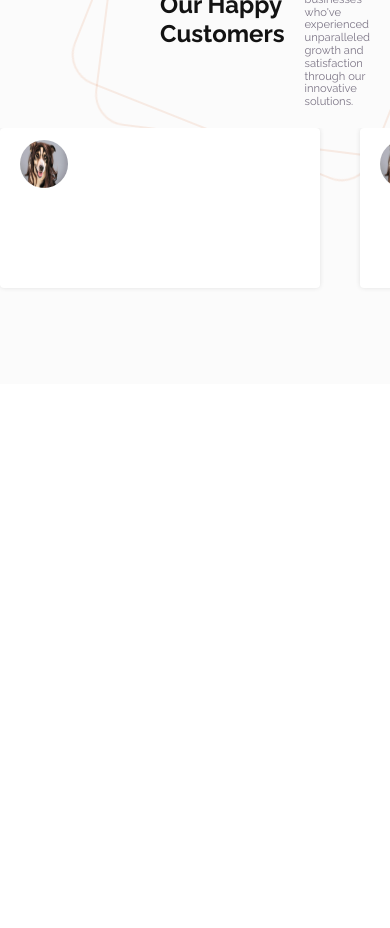
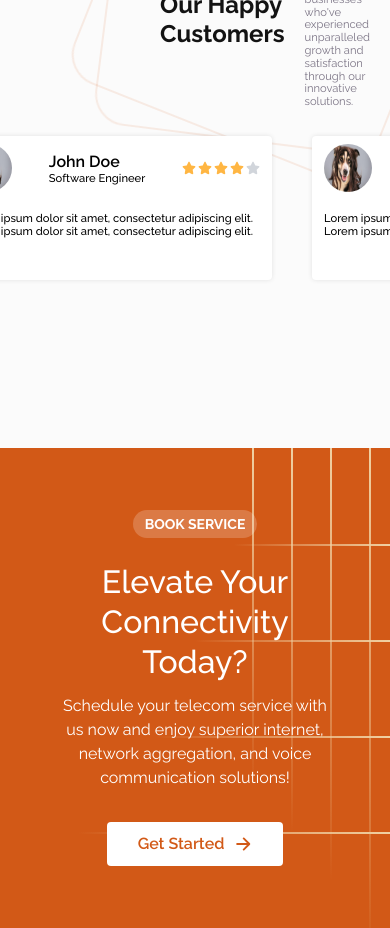
Before and after one commit to Tinalexman/broad-based, a Next.js app: page / in a window 390 px wide. Shown: the part 6520-7448 px from the top of the page. Before the commit the page ends 6904 px from the top, so only its background shows below. Built offline with nearby package versions, Linux system fonts and the light colour scheme.

Commit message:
Added the get started section

```diff
--- a/src/app/globals.css
+++ b/src/app/globals.css
@@ -8,6 +8,10 @@ body {
 
 .text-display {
   @apply text-[4rem] md:text-[2rem] leading-[4.5rem] md:leading-[2.5rem] font-semibold;
+}
+
+.text-extra {
+  @apply text-[3rem] md:text-[2rem] leading-[4rem] md:leading-[2.5rem] font-medium;
 }
 
 .text-title {
--- /dev/null
+++ b/src/components/home/Contact.tsx
@@ -0,0 +1,7 @@
+import React from "react";
+
+const Contact = () => {
+  return <div>Contact</div>;
+};
+
+export default Contact;
--- /dev/null
+++ b/src/components/home/GetStarted.tsx
@@ -0,0 +1,108 @@
+"use client";
+
+import React, { useRef } from "react";
+
+import { motion, useInView } from "framer-motion";
+import { IoArrowForward } from "react-icons/io5";
+
+const GetStarted = () => {
+  const ref = useRef(null);
+  const isInView = useInView(ref, { amount: "some" });
+
+  return (
+    <div
+      ref={ref}
+      className="w-full h-[30rem] text-white bg-secondary flex flex-col gap-6 justify-center items-center relative"
+    >
+      <div className="text-sm font-bold  bg-white-20 px-3 py-1 rounded-full w-fit z-10">
+        BOOK SERVICE
+      </div>
+      <div className="flex flex-col items-center gap-3 z-10">
+        <h1 className="text-extra text-center px-[15%]">
+          Elevate Your Connectivity Today?
+        </h1>
+        <p className="text-body px-[15%] text-center">
+          Schedule your telecom service with us now and enjoy superior internet,
+          network aggregation, and voice communication solutions!
+        </p>
+      </div>
+      <button className="text-secondary text-button flex items-center justify-center z-10 gap-2 rounded bg-white px-2 py-3 w-44  mt-2">
+        Get Started
+        <motion.div
+          initial={{
+            x: "0%",
+          }}
+          animate={{
+            x: "10%",
+            transition: {
+              duration: 0.5,
+              repeat: Infinity,
+              ease: "easeOut",
+              repeatType: "reverse",
+            },
+          }}
+        >
+          <IoArrowForward size={20} />
+        </motion.div>
+      </button>
+      <motion.div
+        animate={{
+          width: isInView ? "40%" : "0%",
+          transition: { duration: 1, ease: "easeOut", delay: 0.3 },
+        }}
+        className="absolute top-[20%] right-0 h-[2px] bg-gradient-to-r from-transparent to-secondary-2"
+      />
+      <motion.div
+        animate={{
+          width: isInView ? "50%" : "0%",
+          transition: { duration: 1, ease: "easeOut", delay: 0.5 },
+        }}
+        className="absolute top-[40%] right-0 h-[2px] bg-gradient-to-r from-transparent to-secondary-2"
+      />
+      <motion.div
+        animate={{
+          width: isInView ? "60%" : "0%",
+          transition: { duration: 1, ease: "easeOut", delay: 0.8 },
+        }}
+        className="absolute top-[60%] right-0 h-[2px] bg-gradient-to-r from-transparent to-secondary-2"
+      />
+      <motion.div
+        animate={{
+          width: isInView ? "80%" : "0%",
+          transition: { duration: 1, ease: "easeOut", delay: 1 },
+        }}
+        className="absolute top-[80%] right-0 h-[2px] bg-gradient-to-r from-transparent to-secondary-2"
+      />
+      <motion.div
+        animate={{
+          height: isInView ? "100%" : "0%",
+          transition: { duration: 1, ease: "easeOut", delay: 0.3 },
+        }}
+        className="absolute top-0 right-[5%] w-[2px] bg-gradient-to-t from-secondary-3 to-secondary-2"
+      />
+      <motion.div
+        animate={{
+          height: isInView ? "90%" : "0%",
+          transition: { duration: 1, ease: "easeOut", delay: 0.5 },
+        }}
+        className="absolute top-0 right-[15%] w-[2px] bg-gradient-to-t from-transparent to-secondary-2"
+      />
+      <motion.div
+        animate={{
+          height: isInView ? "80%" : "0%",
+          transition: { duration: 1, ease: "easeOut", delay: 0.8 },
+        }}
+        className="absolute top-0 right-[25%] w-[2px] bg-gradient-to-t from-transparent to-secondary-2"
+      />
+      <motion.div
+        animate={{
+          height: isInView ? "70%" : "0%",
+          transition: { duration: 1, ease: "easeOut", delay: 1 },
+        }}
+        className="absolute top-0 right-[35%] w-[2px] bg-gradient-to-t from-transparent to-secondary-2"
+      />
+    </div>
+  );
+};
+
+export default GetStarted;
--- a/src/components/home/Home.tsx
+++ b/src/components/home/Home.tsx
@@ -4,6 +4,7 @@ import Reasons from "./Reasons";
 import Location from "./Location";
 import Plans from "./Plans";
 import Testimonies from "./Testimonies";
+import GetStarted from "./GetStarted";
 
 const Home = () => {
   return (
@@ -16,6 +17,8 @@ const Home = () => {
       <Reasons />
       <Plans />
       <Testimonies />
+      <div className="h-20" />
+      <GetStarted />
     </div>
   );
 };
--- a/src/components/home/Testimonies.tsx
+++ b/src/components/home/Testimonies.tsx
@@ -5,6 +5,8 @@ import React from "react";
 import Image from "next/image";
 import Dog from "@/public/home/dog.jpg";
 
+import Marquee from "react-fast-marquee";
+import { FaStar } from "react-icons/fa6";
 import { motion } from "framer-motion";
 
 interface iTestimony {
@@ -38,15 +40,11 @@ const Testimonies = () => {
         </h3>
       </div>
 
-      <div className="w-[100vw] h-[11rem]  gap-10 flex scrollbar-custom overflow-x-scroll z-10">
+      <Marquee speed={10}>
         {testimonies.map((tst, i) => (
-          <div
-            key={i}
-            className="w-[20rem] h-[10rem] rounded bg-white shadow-custom"
-          >
-            <div className="w-[40rem] h-full py-3 px-5 flex flex-col">
+          <div key={i} className="px-5 py-2">
+            <div className="w-[20rem] h-[9rem] px-3 py-2 flex flex-col gap-5 rounded bg-white shadow-custom">
               <div className="flex w-full justify-between items-center">
-                <div className="flex gap-3 items-center w-fit">
                 <Image
                   src={tst.image}
                   alt={tst.name}
@@ -54,12 +52,31 @@ const Testimonies = () => {
                   height={48}
                   className="size-12 rounded-full"
                 />
+                <div className="flex flex-col w-fit">
+                  <h2 className="text-button font-semibold">{tst.name}</h2>
+                  <p className="text-small font-medium">{tst.role}</p>
+                </div>
+                <div className="w-fit gap-[2px] flex items-center">
+                  {Array(5)
+                    .fill(0)
+                    .map((_, i) => (
+                      <FaStar
+                        key={i}
+                        className={`${
+                          i + 1 <= tst.rating
+                            ? "text-secondary-accent"
+                            : "text-gray-300"
+                        }`}
+                        size={14}
+                      />
+                    ))}
                 </div>
               </div>
+              <p className="text-small font-medium">{tst.message}</p>
             </div>
           </div>
         ))}
-      </div>
+      </Marquee>
 
       <motion.div
         animate={{
--- a/tailwind.config.ts
+++ b/tailwind.config.ts
@@ -12,11 +12,14 @@ const config: Config = {
         primary: "#140D9D",
         "primary-accent": "#004ed3",
         secondary: "#D25917",
+        "secondary-2": "rgba(240, 209, 163, 1)",
+        "secondary-3": "rgba(220, 169, 103, 0.1)",
         "secondary-accent": "#ffb643",
         neutral: "#7b7485",
         "neutral-accent": "#afa8ba",
         light: "#F2F2F2",
         dark: "#131313",
+        "white-20": "rgba(255, 255, 255, 0.2)",
         background: "#FBFBFB",
         "black-70": "rgba(0, 0, 0, 0.7)",
         transparent: "rgba(0, 0, 0, 0)",
```
Lines whose indentation alone changed are shown as unchanged.
